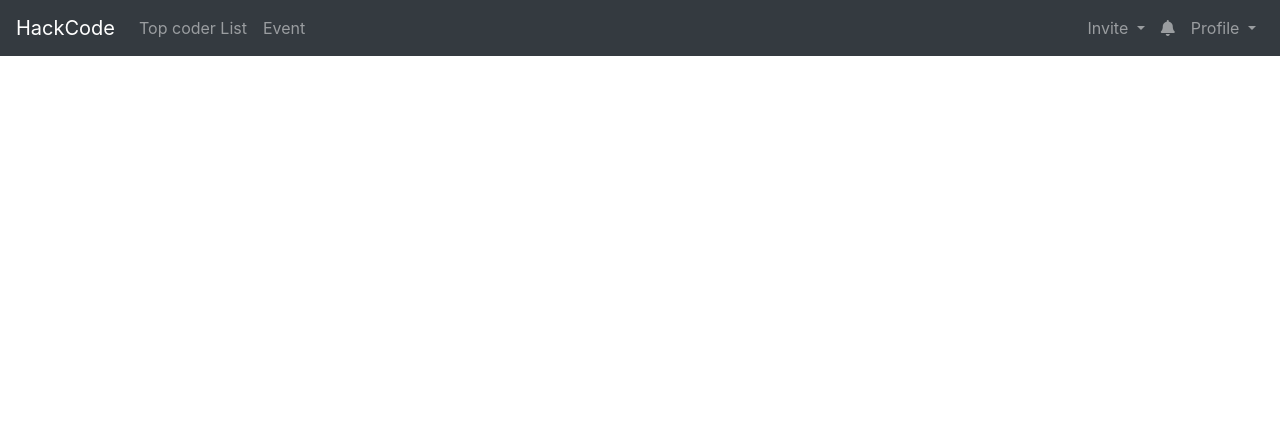
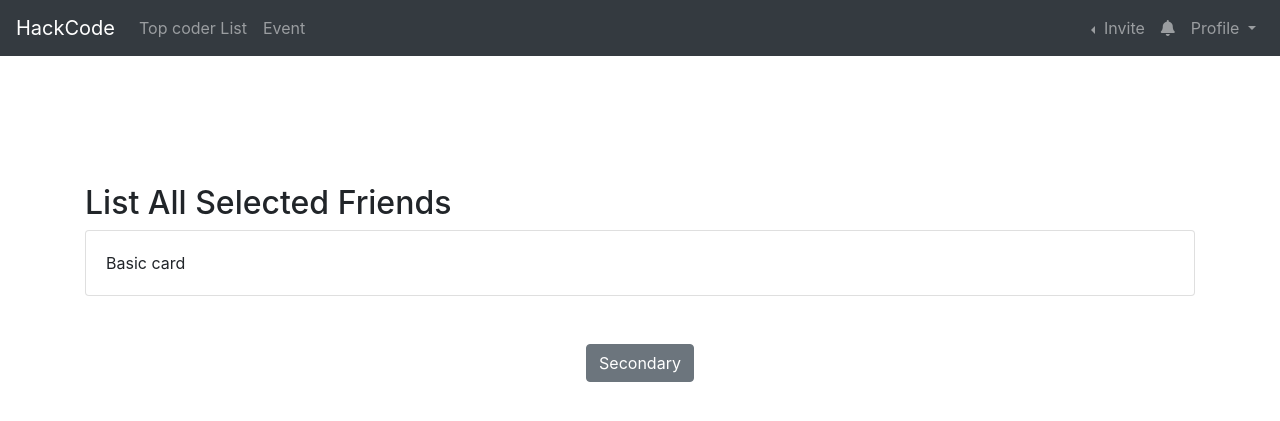
Before and after one commit to viditj47/coder_fight, a PHP site: page /index2.html in a window 1280 px wide. Shown: the top 421 px of the page. Run offline with PHP 8.4, Linux system fonts and the light colour scheme; some libraries are stand-ins or nearby versions.

Commit message:
add some login form and create next page bell icon profil dropdown etc.

```diff
--- a/project/index2.html
+++ b/project/index2.html
@@ -32,14 +32,16 @@
     <ul class="nav navbar-nav ml-auto">
 	<li class="nav-item">
 
-	 <li class="nav-item dropdown">
+	 <li class="nav-item dropdown dropleft">
       <a class="nav-link dropdown-toggle" href="#" id="navbardrop" data-toggle="dropdown">
           Invite
       </a>
       <div class="dropdown-menu">
-        <a class="dropdown-item" href="#">Link   vhghgchch hhghg hgf hfhg1</a>
-        <a class="dropdown-item" href="#">Link 2</a>
-        <a class="dropdown-item" href="#">Link 3</a>
+		<input class="form-control" id="myInput" type="text" placeholder="Search..">
+        <a class="dropdown-item" href="#">HTML</a>
+      <a class="dropdown-item" href="#">CSS</a>
+      <a class="dropdown-item" href="#">JavaScript</a>
+
       </div>
     </li>
 
@@ -48,15 +50,28 @@
 
       </li>
       <li class="nav-item">
-        <a class="nav-link" href="#"><span class="fas fa-bell"></span></a>
+
+
+		 <li class="nav-item dropdown ">
+      <a class="nav-link " href="#" id="navbardrop" data-toggle="dropdown">
+          <span class="fas fa-bell"></span>
+      </a>
+      <div class="dropdown-menu" style="overflow:auto">
+        <a class="dropdown-item" href="#">Link 1</a>
+        <a class="dropdown-item" href="#">Link 2</a>
+        <a class="dropdown-item" href="#">Link 3</a>
+      </div>
+    </li>
+
+
 
       </li>
       <li class="nav-item">
-          <li class="nav-item dropdown">
+         <li class="nav-item dropdown ">
       <a class="nav-link dropdown-toggle" href="#" id="navbardrop" data-toggle="dropdown">
           Profile
       </a>
-      <div class="dropdown-menu">
+      <div class="dropdown-menu" style="overflow:auto">
         <a class="dropdown-item" href="#">Link 1</a>
         <a class="dropdown-item" href="#">Link 2</a>
         <a class="dropdown-item" href="#">Link 3</a>
@@ -67,6 +82,14 @@
   </div>
 </nav>
 
+<div class="container " style="margin-top: 10%;">
+  <h2>List All Selected Friends</h2>
+  <div class="card">
+    <div class="card-body">Basic card</div>
+  </div></br></br>
+  <center>
+  <button type="button" class="btn btn-secondary">Secondary</button></center>
+</div>
 
 </body>
 
--- a/project/style.css
+++ b/project/style.css
@@ -5,3 +5,75 @@
 
 
 }
+
+//invite button
+
+.overlay {
+  height: 100%;
+  width: 0;
+  position: fixed;
+  z-index: 1;
+  top: 0;
+  left: 0;
+  background-color: rgb(0,0,0);
+  background-color: rgba(0,0,0, 0.9);
+  overflow-x: hidden;
+  transition: 0.5s;
+}
+
+.overlay-content {
+  position: relative;
+  top: 25%;
+  width: 100%;
+  text-align: center;
+  margin-top: 30px;
+}
+
+.overlay a {
+  padding: 8px;
+  text-decoration: none;
+  font-size: 36px;
+  color: #818181;
+  display: block;
+  transition: 0.3s;
+}
+
+.overlay a:hover, .overlay a:focus {
+  color: #f1f1f1;
+}
+
+.overlay .closebtn {
+  position: absolute;
+  top: 20px;
+  right: 45px;
+  font-size: 60px;
+}
+
+@media screen and (max-height: 450px) {
+  .overlay a {font-size: 20px}
+  .overlay .closebtn {
+  font-size: 40px;
+  top: 15px;
+  right: 35px;
+  }
+}
+
+//login form
+.textbox{
+  width: 100%;
+  overflow: hidden;
+  font-size: 20px;
+  padding: 8px 0;
+  margin: 8px 0;
+  border-bottom: 1px solid #4caf50;
+}
+
+input[type=text],input[type=password],input[type=submit]{
+
+
+	border-bottom-color:black
+	width: 50%;
+
+  border: 2px solid black;
+
+}
```
Also changed, not shown: project/index.html (+6 -5 lines).
